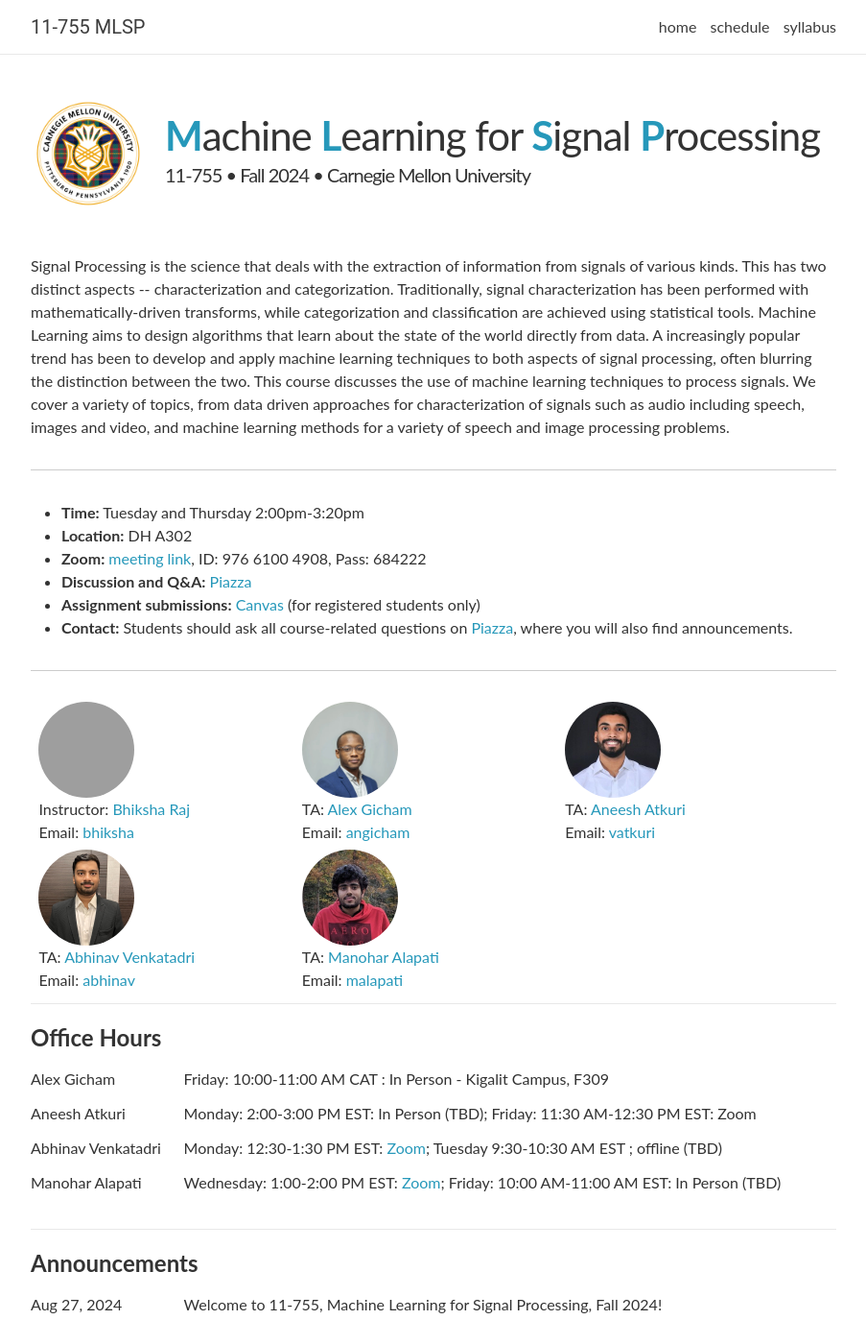
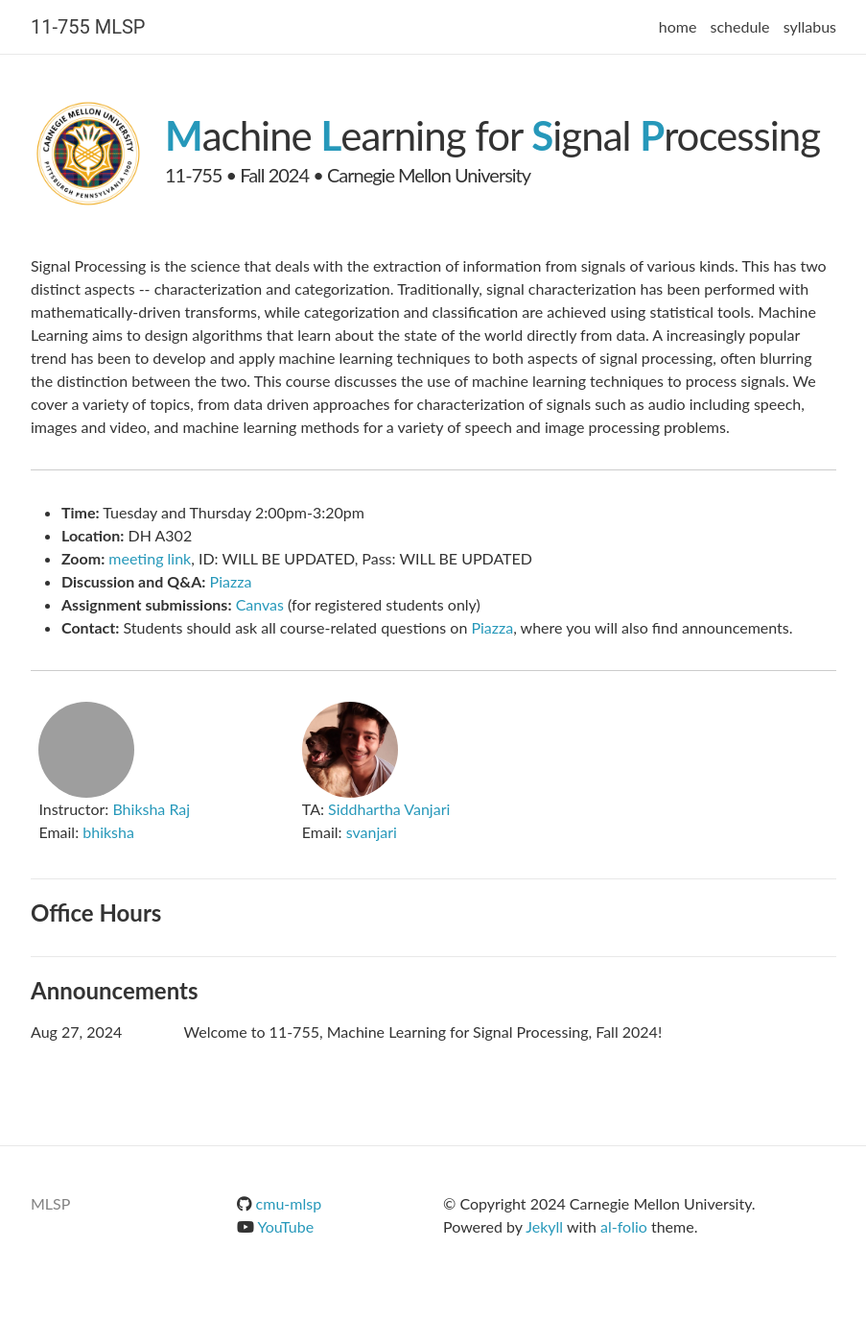
Before and after one commit to cmu-mlsp/mlspcourse, a Jekyll site: the page index.html, which Jekyll copies as it is, in a window 1280 px wide and 1400 px high. Shown: the whole window at 96% size, without its empty margins (188-1091 px from the left). Built offline with Jekyll 4.4.1, drawn with Linux system fonts in a browser that asks for light colours; nearby versions of some CDN libraries; comment, search, counter and statistics services are not loaded; grey boxes are pictures that could not be loaded.

Commit message:
Corrected site redirections, updated TA's/instructor websites..ps:do u see a dog?

```diff
--- a/_config.yml
+++ b/_config.yml
@@ -10,8 +10,8 @@
 footer_text: >
   Powered by <a href="http://jekyllrb.com/" target="_blank">Jekyll</a> with <a href="https://github.com/alshedivat/al-folio">al-folio</a> theme.
 
-url: https://cmu-mlsp.github.io/mlspcourse-2025/  # the base hostname & protocol for your site
-baseurl: # the subpath of your site, e.g. /blog/
+url: "https://cmu-mlsp.github.io"  # the base hostname & protocol for your site
+baseurl: "/mlspcourse-2025/" # the subpath of your site, e.g. /blog/
 
 # -----------------------------------------------------------------------------
 # Social integration
--- a/_includes/header.html
+++ b/_includes/header.html
@@ -19,9 +19,9 @@
         </label>
 
       <div class="trigger">
-        <a class="page-link" href="/">home</a>
-        <a class="page-link" href="/schedule/">schedule</a>
-        <a class="page-link" href="/syllabus/">syllabus</a>
+        <a class="page-link" href="{{ site.baseurl }}/">home</a>
+        <a class="page-link" href="{{ site.baseurl }}/schedule/">schedule</a>
+        <a class="page-link" href="{{ site.baseurl }}/syllabus/">syllabus</a>
         <!-- <a class="page-link" href="/mlsp-course/fall2023/projects/">projects</a> -->
       </div>
     </nav>
--- a/index.html
+++ b/index.html
@@ -78,7 +78,7 @@
 <ul>
   <li><strong>Time:</strong> Tuesday and Thursday 2:00pm-3:20pm</li>
   <li><strong>Location:</strong> DH A302</li>
-  <li><strong>Zoom:</strong> <a href="https://cmu.zoom.us/j/97661004908" target="\_blank">meeting link</a>, ID: 976 6100 4908, Pass: 684222 </li>
+  <li><strong>Zoom:</strong> <a href="****" target="\_blank">meeting link</a>, ID: WILL BE UPDATED, Pass: WILL BE UPDATED </li>
   <li><strong>Discussion and Q&A:</strong> <a href="https://piazza.com/class/lvmxcb90l234iq/" target="\_blank">Piazza</a></li>
   <li><strong>Assignment submissions:</strong> <a href="https://canvas.cmu.edu/courses/40522" target="\_blank">Canvas</a> (for registered students only)</li>
   <li><strong>Contact:</strong> Students should ask all course-related questions on <a href="https://piazza.com/class/lvmxcb90l234iq/" target="\_blank">Piazza</a>, where you will also find announcements.</li>
@@ -92,66 +92,31 @@
   <div class="instructors clearfix">
 
   <div class="instructor-profile-three-col">
-    <a href="http://mlsp.cs.cmu.edu/people/bhiksha/" target="_blank"><img src="assets/img/bhiksha2-modified.png" /></a>
+    <a href="https://engineering.cmu.edu/directory/bios/ramakrishnan-bhiksha-raj.html" target="_blank"><img src="assets/img/bhiksha2-modified.png" /></a>
     <ul class="instructor-info">
-      <li><span>Instructor:</span> <a href="http://mlsp.cs.cmu.edu/people/bhiksha/" target="_blank">Bhiksha Raj</a></li>
+      <li><span>Instructor:</span> <a href="https://engineering.cmu.edu/directory/bios/ramakrishnan-bhiksha-raj.html" target="_blank">Bhiksha Raj</a></li>
       <li><span>Email:</span> <a href="mailto:bhiksha@cs.cmu.edu" target="_blank">bhiksha</a></li>
     </ul>
   </div>
 
   <div class="instructor-profile-three-col">
 
-    <img src="assets/img/AlexG.jpg" />
+    <a href="https://www.linkedin.com/in/siddhartha-vanjari/" target="_blank"><img src="assets/img/Scotch.jpeg" /></a>
     <ul class="instructor-info">
-      <li><span>TA:</span> <a href="https://alexgichamba.github.io/" target="_blank">Alex Gicham</a></li>
-      <li><span>Email:</span> <a href="mailto:angicham@andrew.cmu.edu" target="_blank">angicham</a></li>
-    </ul>
-  </div>
-
-  <div class="instructor-profile-three-col">
-
-    <img src="assets/img/aneesh-atkuri.jpeg" />
-
-    <ul class="instructor-info">
-      <li><span>TA:</span> <a href="https://www.linkedin.com/in/aneeshatkuri/" target="_blank">Aneesh Atkuri</a></li>
-      <li><span>Email:</span> <a href="mailto:vatkuri@andrew.cmu.edu" target="_blank">vatkuri</a></li>
-    </ul>
-  </div>
-
-
-
-</div>
-
-<br />
-
-  </article>
-
-  <!-- Staff  -->
-  <div class="instructors clearfix">
-
-     <div class="instructor-profile-three-col">
-    <img src="assets/img/abhinav-picture.jpeg" />
-    <ul class="instructor-info">
-      <li><span>TA:</span> <a href="https://www.linkedin.com/in/abhinavvenkatadri/" target="_blank">Abhinav Venkatadri</a></li>
-      <li><span>Email:</span> <a href="mailto:abhinavvenkatadri@cmu.edu" target="_blank">abhinav</a></li>
-    </ul>
-  </div>
-
-
-    <div class="instructor-profile-three-col">
-        <img src="assets/img/manohar-alapati.jpeg">
-    <ul class="instructor-info">
-      <li><span>TA:</span> <a href="https://www.linkedin.com/in/manohar-alapati/" target="_blank">Manohar Alapati</a></li>
-      <li><span>Email:</span> <a href="mailto:malapati@andrew.cmu.edu" target="_blank">malapati</a></li>
+      <li><span>TA:</span> <a href="https://www.linkedin.com/in/siddhartha-vanjari/" target="_blank">Siddhartha Vanjari</a></li>
+      <li><span>Email:</span> <a href="mailto:svanjari@andrew.cmu.edu" target="_blank">svanjari</a></li>
     </ul>
   </div>
 
   </div>
 
-</div>
+<br />
+
+
 
  <div class="news">
     <h2>Office Hours</h2>
+  <!--
     <table>
       <tr>
         <td class="date">Alex Gicham</td>
@@ -170,6 +135,7 @@
         <td class="announcement">Wednesday: 1:00-2:00 PM EST: <a href="https://cmu.zoom.us/s/9587669144" target="\_blank">Zoom</a>; Friday: 10:00 AM-11:00 AM EST: In Person (TBD)</td>
       </tr>
     </table>
+  -->
  </div>
 
   <!-- Announcements  -->
```
Also changed, not shown: _data/people.yml (added, +13 -0 lines), assets/img/Scotch.jpeg (added), 5 other files.
